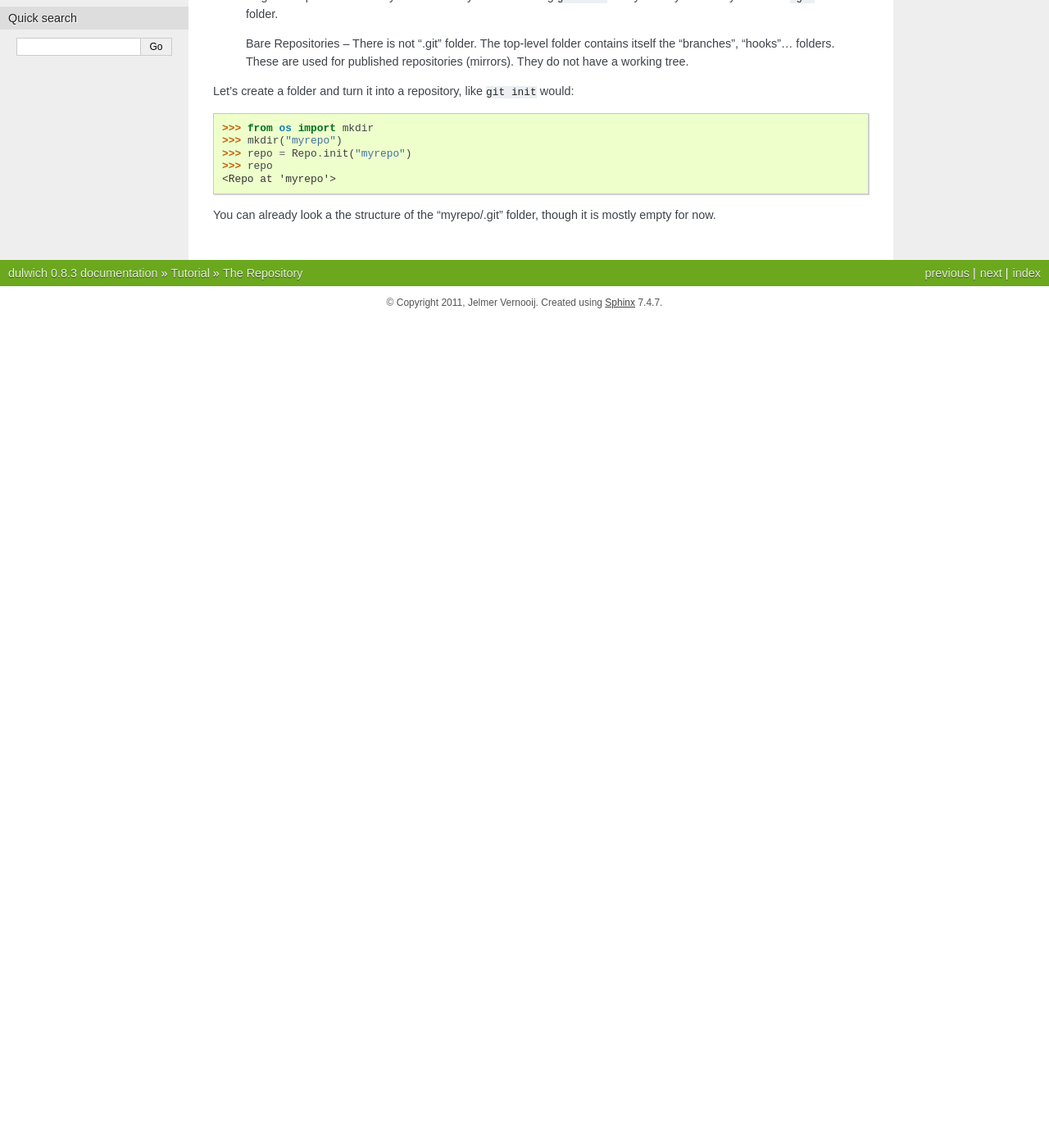
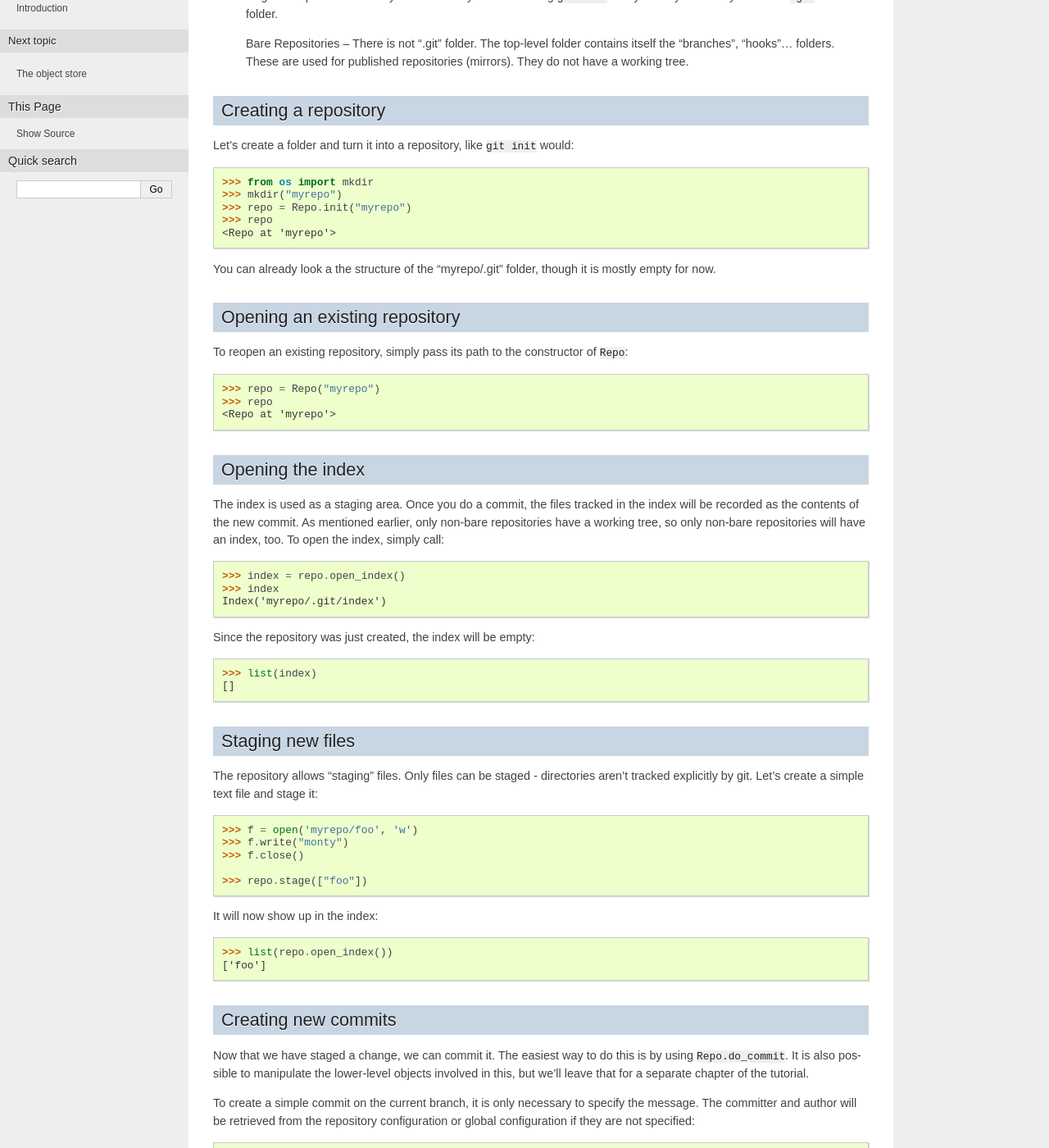
Before and after one commit to jelmer/dulwich, a Sphinx documentation site: the page built from docs/tutorial/repo.txt, in a window 1280 px wide and 1400 px high, scrolled down 270 px. Shown: the whole window at 82% size. Built offline with Sphinx 7.4.7, drawn with Linux system fonts in a browser that asks for light colours; before the commit the page ends 900 px from its top, so only the background shows below that; some of the changed text lies outside the part shown.

Commit message:
Extend the repository documentation a bit.

```diff
--- a/docs/tutorial/repo.txt
+++ b/docs/tutorial/repo.txt
@@ -1,6 +1,6 @@
 .. _tutorial-repo:
 
-The Repository
+The repository
 ==============
 
 After this introduction, let's start directly with code::
@@ -18,6 +18,9 @@ repositories:
   contains itself the "branches", "hooks"... folders. These are used for
   published repositories (mirrors). They do not have a working tree.
 
+Creating a repository
+---------------------
+
 Let's create a folder and turn it into a repository, like ``git init`` would::
 
   >>> from os import mkdir
@@ -28,3 +31,70 @@ Let's create a folder and turn it into a repository, like ``git init`` would::
 
 You can already look a the structure of the "myrepo/.git" folder, though it
 is mostly empty for now.
+
+Opening an existing repository
+------------------------------
+
+To reopen an existing repository, simply pass its path to the constructor
+of ``Repo``::
+
+    >>> repo = Repo("myrepo")
+    >>> repo
+    <Repo at 'myrepo'>
+
+Opening the index
+-----------------
+
+The index is used as a staging area. Once you do a commit,
+the files tracked in the index will be recorded as the contents of the new
+commit. As mentioned earlier, only non-bare repositories have a working tree,
+so only non-bare repositories will have an index, too. To open the index, simply
+call::
+
+    >>> index = repo.open_index()
+    >>> index
+    Index('myrepo/.git/index')
+
+Since the repository was just created, the index will be empty::
+
+    >>> list(index)
+    []
+
+Staging new files
+-----------------
+
+The repository allows "staging" files. Only files can be staged - directories
+aren't tracked explicitly by git. Let's create a simple text file and stage it::
+
+    >>> f = open('myrepo/foo', 'w')
+    >>> f.write("monty")
+    >>> f.close()
+
+    >>> repo.stage(["foo"])
+
+It will now show up in the index::
+
+    >>> list(repo.open_index())
+    ['foo']
+
+
+Creating new commits
+--------------------
+
+Now that we have staged a change, we can commit it. The easiest way to
+do this is by using ``Repo.do_commit``. It is also possible to manipulate
+the lower-level objects involved in this, but we'll leave that for a
+separate chapter of the tutorial.
+
+To create a simple commit on the current branch, it is only necessary
+to specify the message. The committer and author will be retrieved from the
+repository configuration or global configuration if they are not specified::
+
+    >>> commit_id = repo.do_commit(
+    ...     "The first commit", committer="Jelmer Vernooij <jelmer@samba.org>")
+
+``do_commit`` returns the SHA1 of the commit. Since the commit was to the
+default branch, the repository's head will now be set to that commit::
+
+    >>> repo.head() == commit_id
+    True
```
